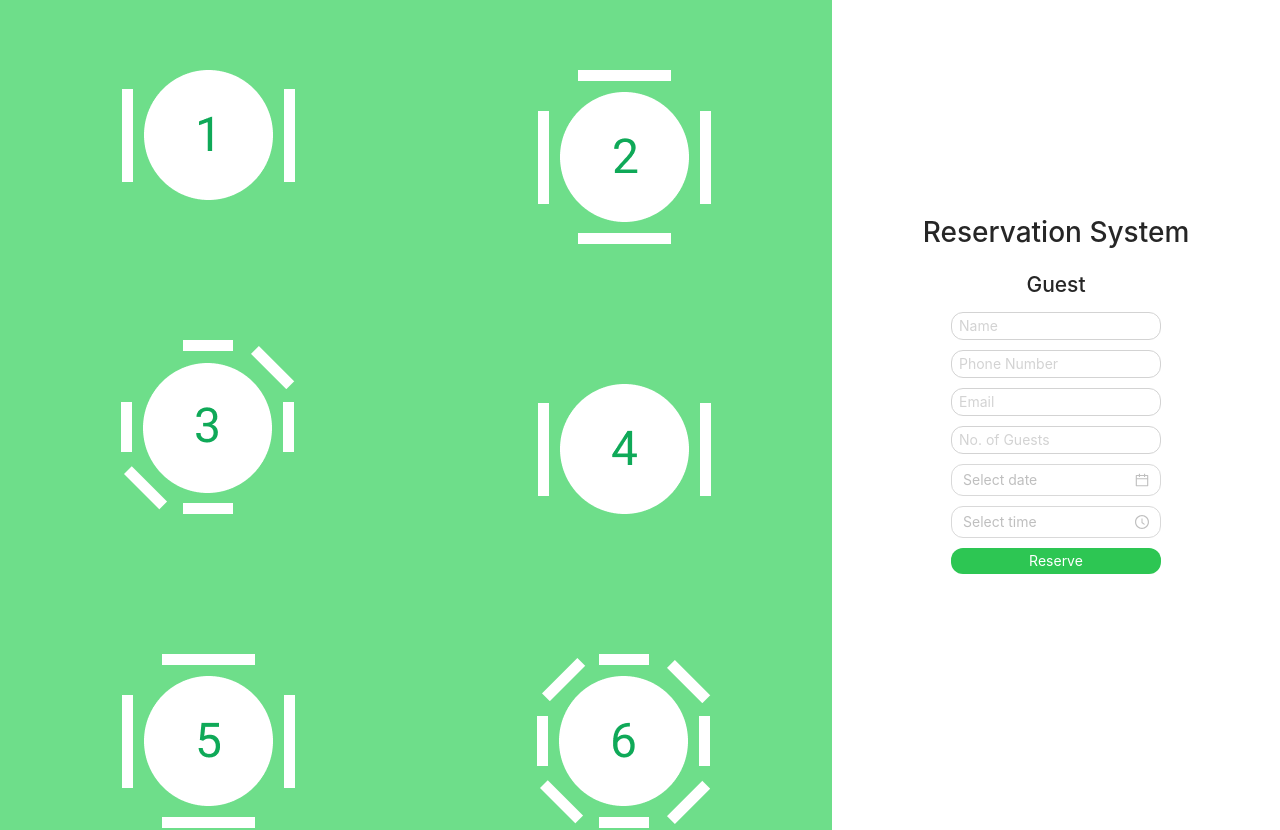
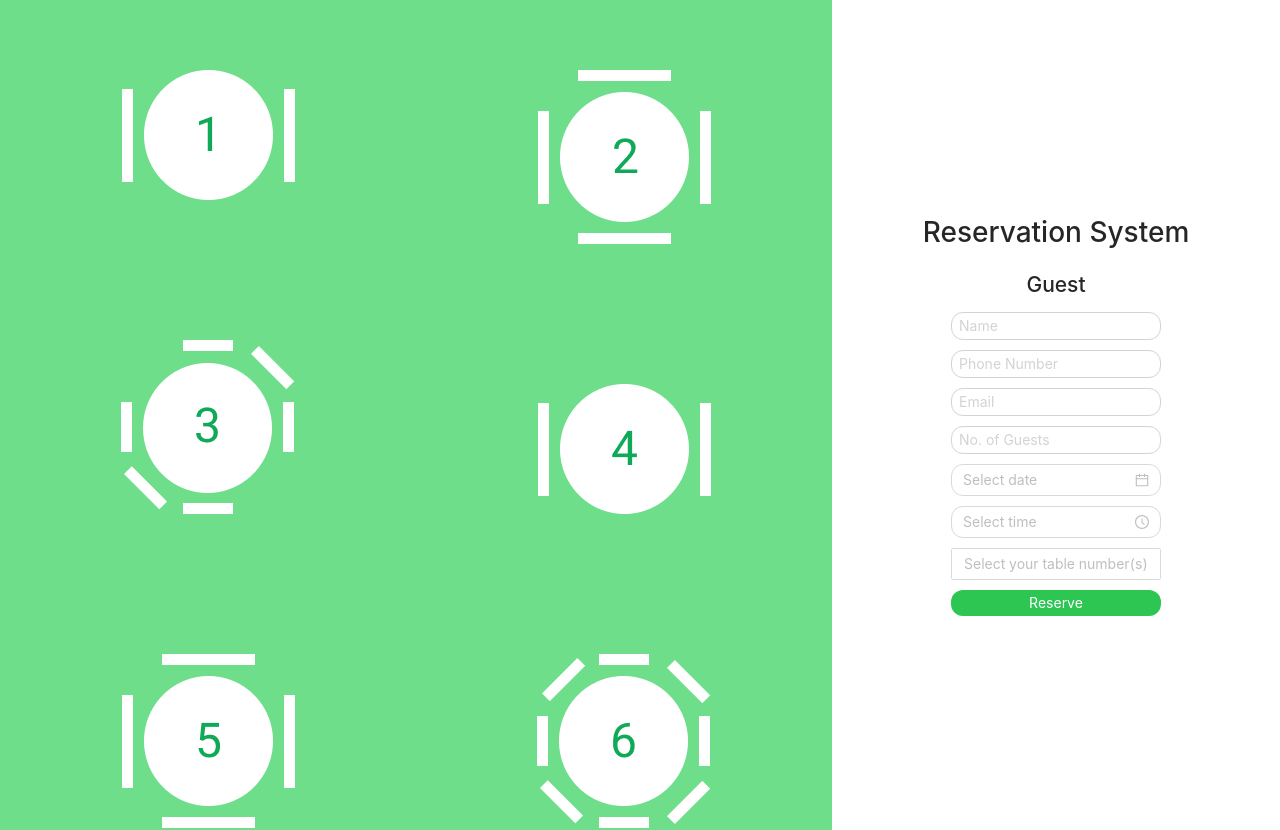
Before and after one commit to Kur0Leo/COSC4351, a React (Create React App) app in the folder frontend/: page /guest in a window 1280 px wide. Shown: the top 830 px of the page. Built offline with nearby package versions, Linux system fonts and the light colour scheme.

Commit message:
Added table selections

```diff
--- a/frontend/src/components/Reserve/Guest.js
+++ b/frontend/src/components/Reserve/Guest.js
@@ -1,13 +1,12 @@
 import React, { useEffect, useState }  from "react";
 import "./Guest.scss";
-import {DatePicker, TimePicker } from 'antd';
+import {DatePicker, TimePicker, Select, Space } from 'antd';
 import Tablespic from './Tablespic';
 import db from '../../firebase-config';
 import { collection, onSnapshot, addDoc, setDoc, doc } from "@firebase/firestore";
 
 function Guest(){
     const [value, onChange] = useState(new Date());
-
     const [reservation, setReservation ] = useState([]);
     const [ name, setName ] = useState();
     const [ email, setEmail ] = useState();
@@ -49,6 +48,14 @@ function Guest(){
 
         setDoc(docRef, payload);
     };*/}
+    const { Option } = Select;
+    const children = [];
+    for (let i = 1; i <=6; i++) {
+        children.push(<Option key={i}>{i}</Option>);
+      }
+    function handleChange(value) {
+        console.log(`selected ${value}`);
+      }
 
     return(
         <div className="container" >
@@ -77,6 +84,20 @@ function Guest(){
                     onChange={time => setTime(time)}
                     />
                     <br/>
+                    <Space direction="vertical" style={{marginBottom: "10px", width:"15em", borderRadius: "12px"}}>
+                    <Select
+
+                    mode="multiple"
+                    allowClear
+                    style={{ width: '100%' }}
+                    placeholder="Select your table number(s)"
+                    // defaultValue={['a10', 'c12']}
+                    onChange={handleChange}
+                    >
+                    {children}
+                    </Select>
+                    </Space>
+                    <br />
 
                     <button className="greenbut" onClick={onSubmit}>Reserve</button>
                 </div>
--- a/frontend/src/components/Reserve/RegisteredUserReserve.js
+++ b/frontend/src/components/Reserve/RegisteredUserReserve.js
@@ -1,5 +1,5 @@
 import React, {useState} from 'react';
-import {DatePicker, TimePicker } from 'antd';
+import {DatePicker, TimePicker, Select, Space } from 'antd';
 import './RegisteredUser.scss';
 import Tablespic from './Tablespic';
 import db from '../../firebase-config';
@@ -28,6 +28,15 @@ function RegisteredUserReserve(){
         alert("Reservation completed.")
     };
 
+    const { Option } = Select;
+    const children = [];
+    for (let i = 1; i <=6; i++) {
+        children.push(<Option key={i}>{i}</Option>);
+      }
+    function handleChange(value) {
+        console.log(`selected ${value}`);
+      }
+
     return(
         <div className="container" >
             <div className="float-child leftside" >
@@ -53,6 +62,20 @@ function RegisteredUserReserve(){
                     selected={time}
                     onChange={time => setTime(time)} />
                     <br/>
+                    <Space direction="vertical" style={{marginBottom: "10px", width:"15em", borderRadius: "12px"}}>
+                    <Select
+
+                    mode="multiple"
+                    allowClear
+                    style={{ width: '100%' }}
+                    placeholder="Select your table number(s)"
+                    // defaultValue={['a10', 'c12']}
+                    onChange={handleChange}
+                    >
+                    {children}
+                    </Select>
+                    </Space>
+                    <br />
                     <button className="greenbut" onClick={onSubmit}>Reserve</button>
                 </div>
             </div>
```
